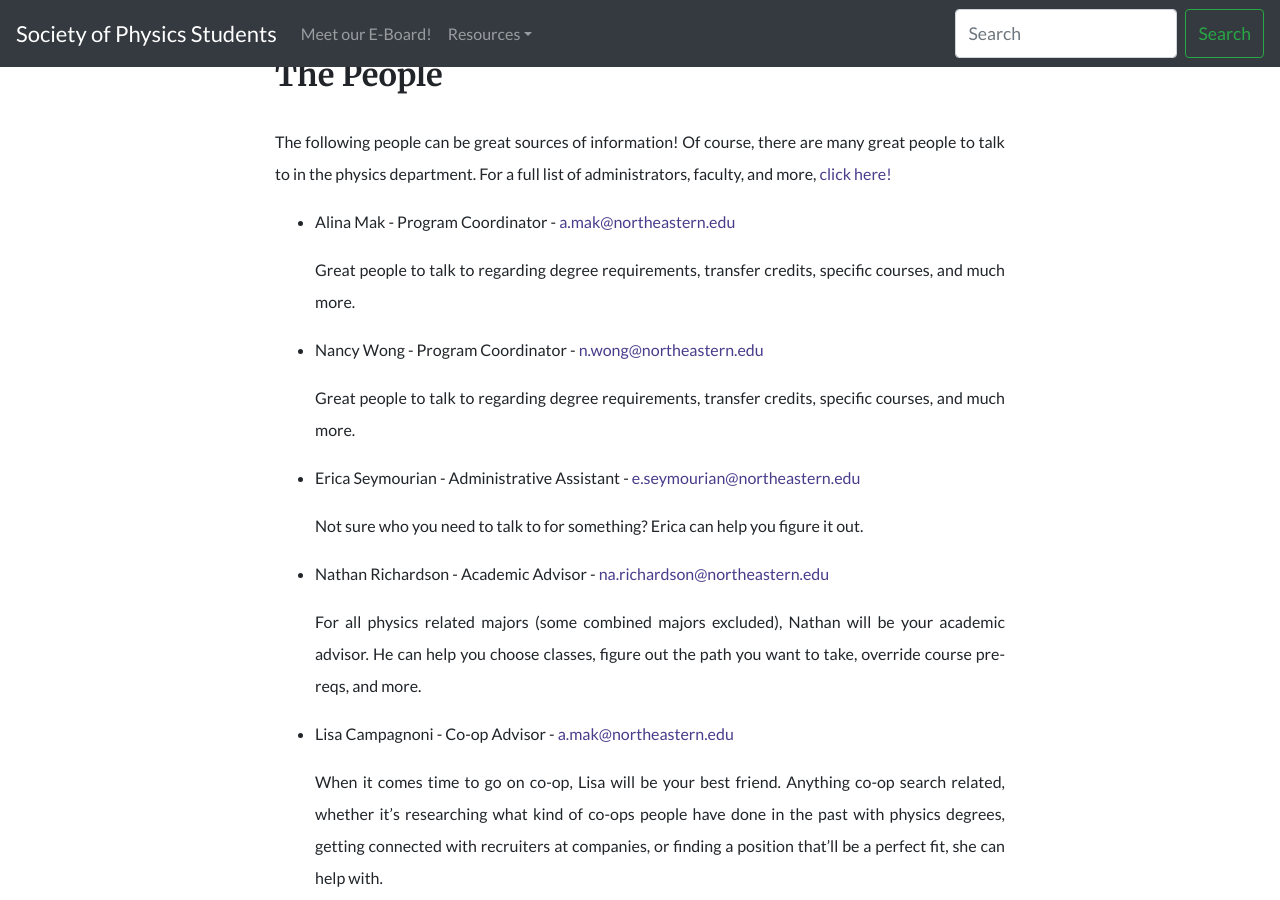
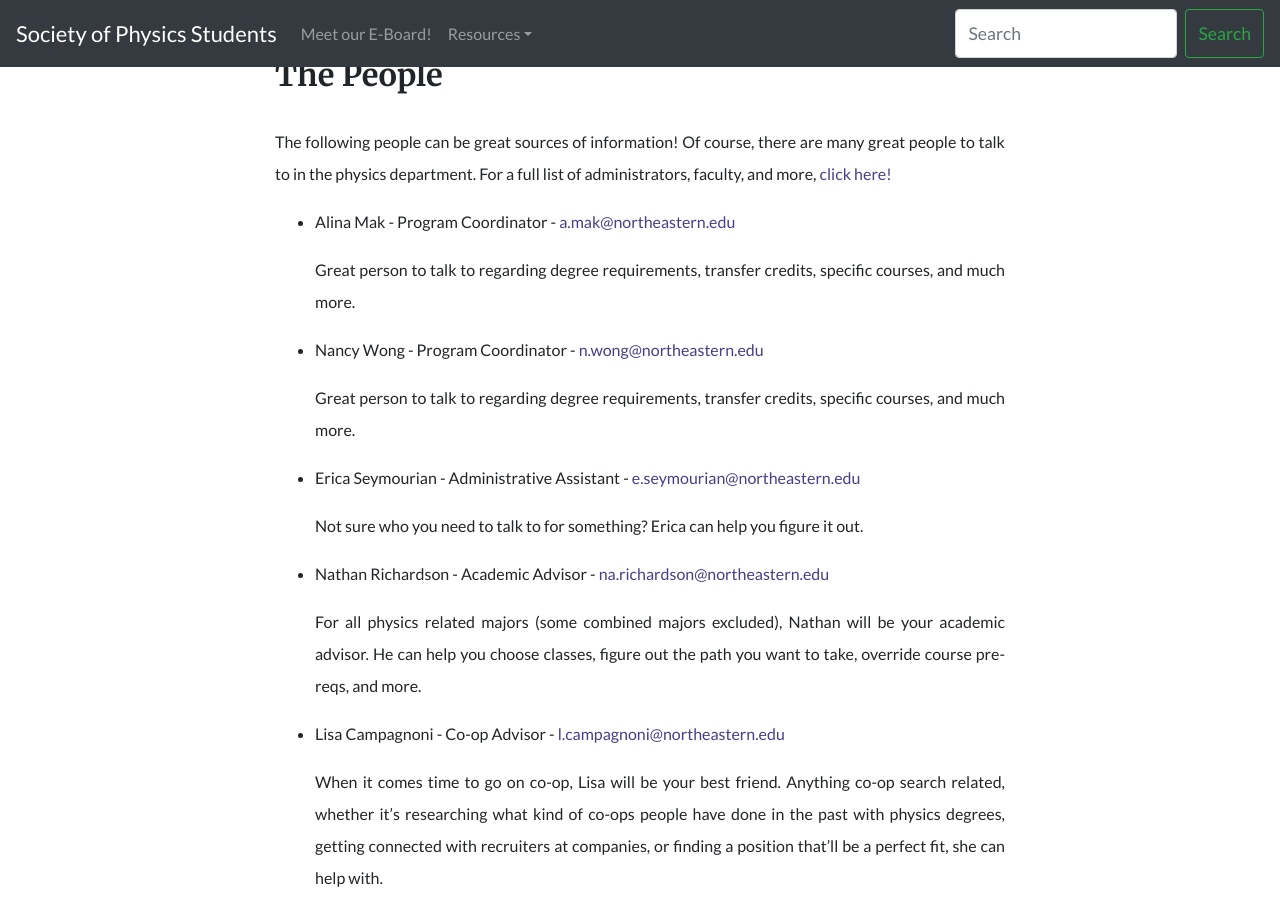
Before and after one commit to vegajustin26/sps-website, a Jekyll site: the page built from pages/physics.md, in a window 1280 px wide and 900 px high, scrolled down 1664 px. Built offline with Jekyll 4.4.1, drawn with Linux system fonts in a browser that asks for light colours; nearby versions of some CDN libraries.

```diff
--- a/_data/faculty.yml
+++ b/_data/faculty.yml
@@ -2,13 +2,13 @@
   title: Program Coordinator
   email: a.mak@northeastern.edu
   office: 102 DA
-  blurb: Great people to talk to regarding degree requirements, transfer credits, specific courses, and much more.
+  blurb: Great person to talk to regarding degree requirements, transfer credits, specific courses, and much more.
 
 - name: Nancy Wong
   title: Program Coordinator
   email: n.wong@northeastern.edu
   office: 102 DA
-  blurb: Great people to talk to regarding degree requirements, transfer credits, specific courses, and much more.
+  blurb: Great person to talk to regarding degree requirements, transfer credits, specific courses, and much more.
 
 - name: Erica Seymourian
   title: Administrative Assistant
@@ -24,7 +24,7 @@
 
 - name: Lisa Campagnoni
   title: Co-op Advisor
-  email: a.mak@northeastern.edu
+  email: l.campagnoni@northeastern.edu
   office: 206 MU
   blurb: When it comes time to go on co-op, Lisa will be your best friend. Anything co-op search related, whether it's researching what kind of co-ops people have done in the past with physics degrees, getting connected with recruiters at companies, or finding a position that'll be a perfect fit, she can help with.
 
```
